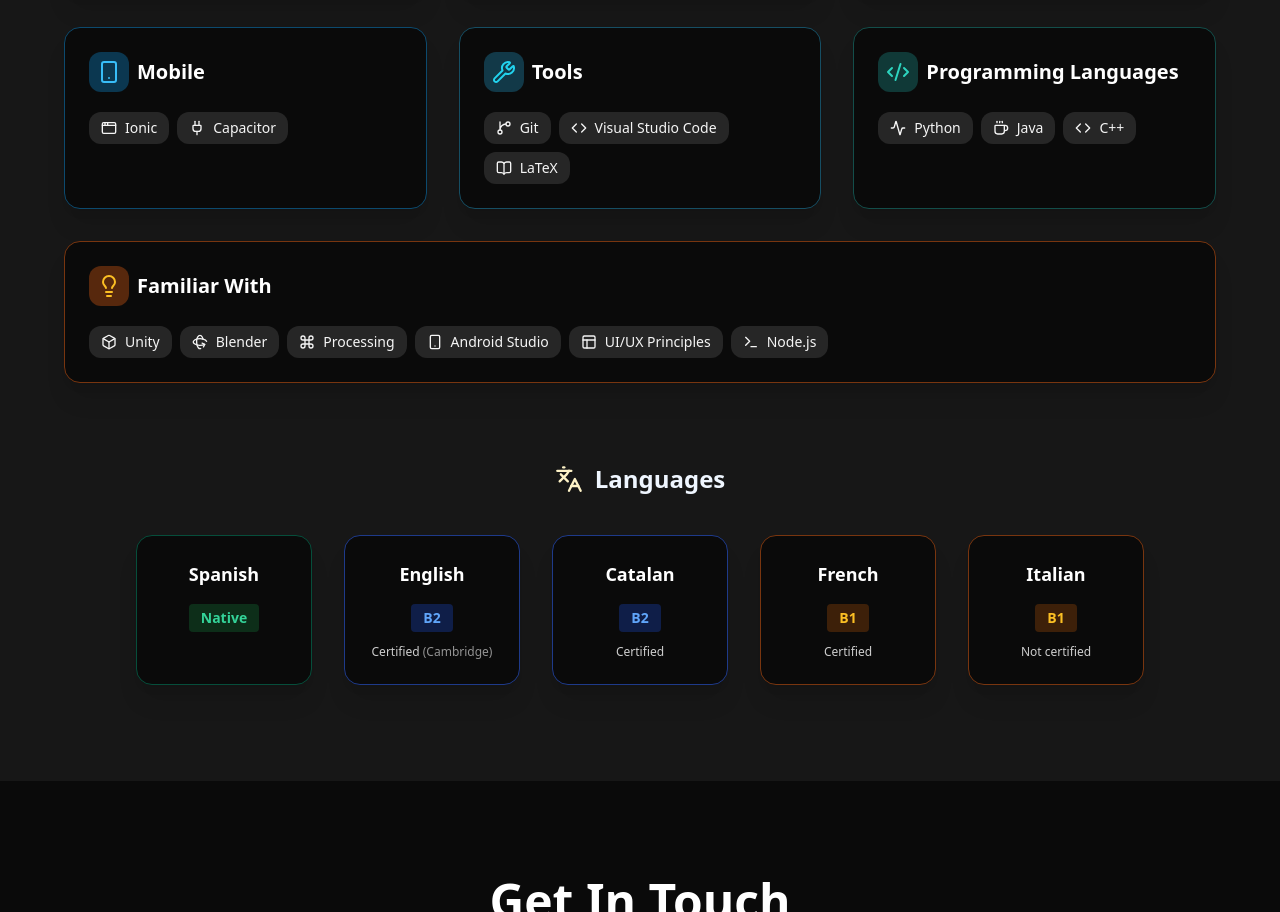
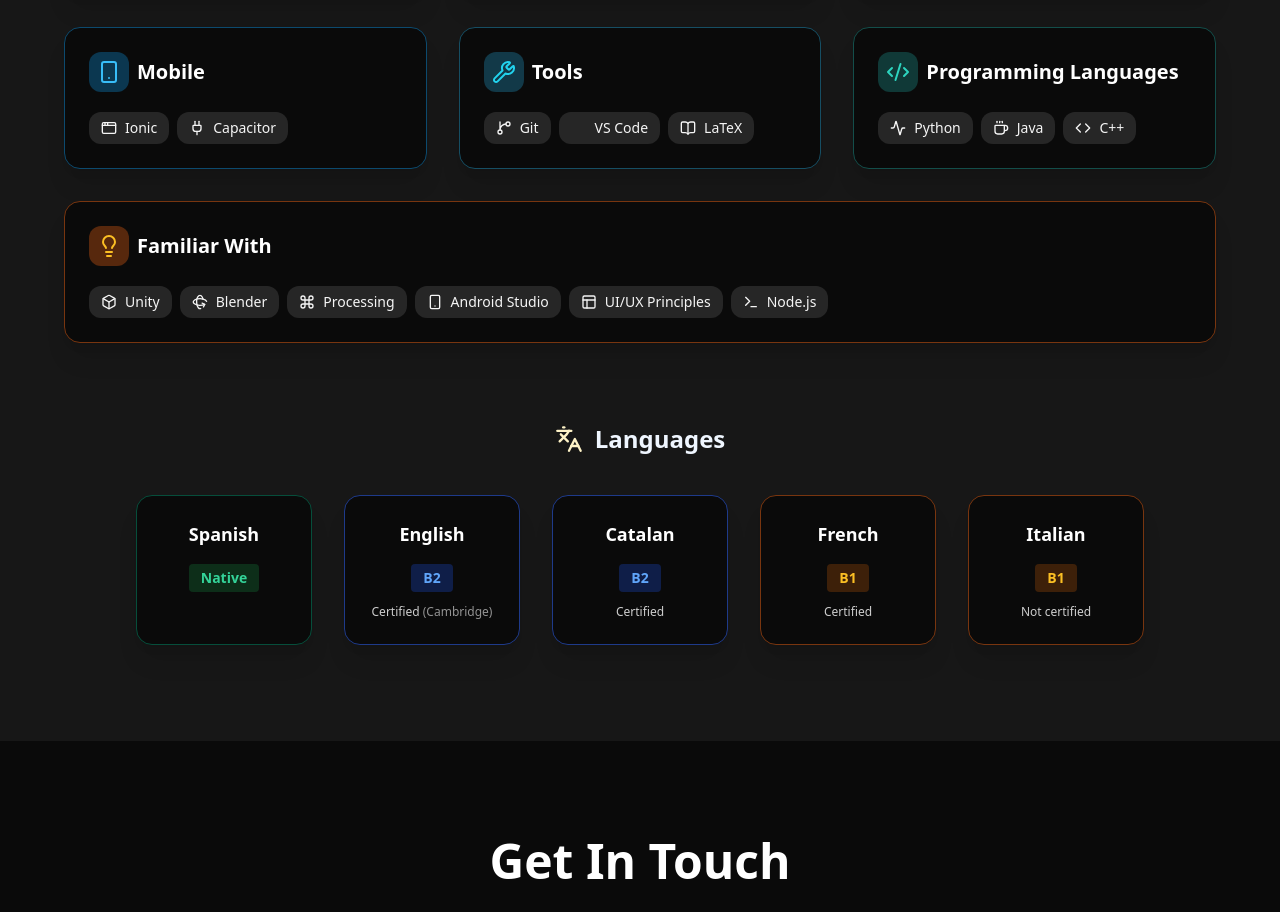
Before and after one commit to javileon01/portfolio, a website: page index.html in a window 1280 px wide. Shown: the part 4200-5112 px from the top of the page. Drawn offline with nearby package versions, Linux system fonts and the light colour scheme.

Commit message:
Estilización skills

```diff
--- a/index.html
+++ b/index.html
@@ -559,7 +559,7 @@
               <i data-lucide="git-branch" class="w-4 h-4"></i>Git
             </span>
             <span class="px-3 py-1.5 rounded-xl bg-neutral-800 text-neutral-100 font-medium flex items-center gap-2 text-sm transition-all duration-200 hover:scale-105 hover:bg-neutral-700 cursor-pointer">
-              <i data-lucide="code" class="w-4 h-4"></i>Visual Studio Code
+              <i data-lucide="filecode" class="w-4 h-4"></i>VS Code
             </span>
             <span class="px-3 py-1.5 rounded-xl bg-neutral-800 text-neutral-100 font-medium flex items-center gap-2 text-sm transition-all duration-200 hover:scale-105 hover:bg-neutral-700 cursor-pointer">
               <i data-lucide="book-open" class="w-4 h-4"></i>LaTeX
```
